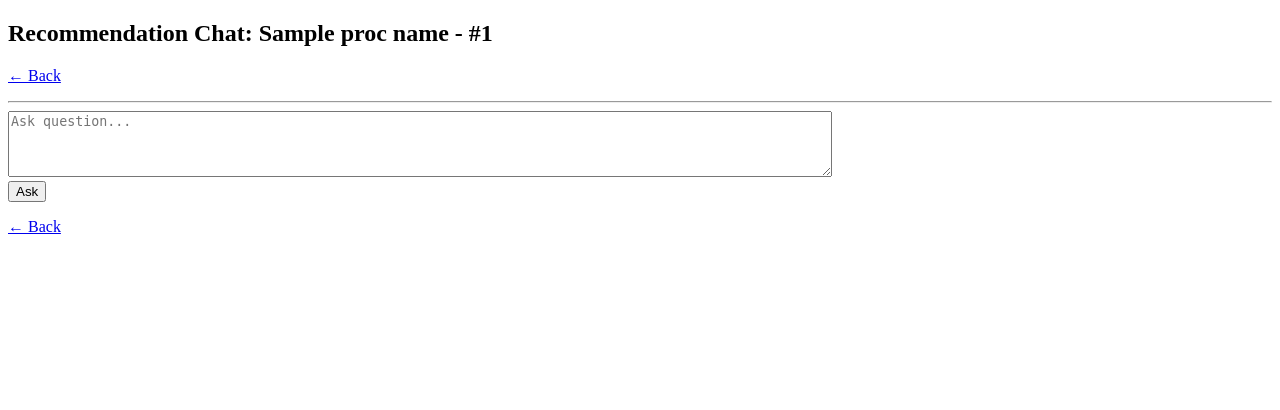
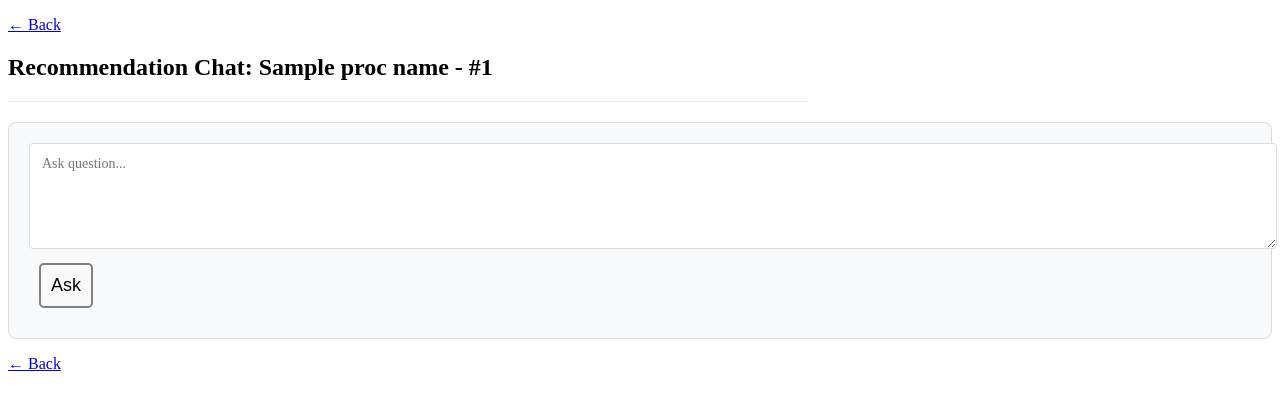
Before and after one commit to RadimBaca/blitz_agent, a Flask app: template templates/analyze.html in a window 1280 px wide. Shown: the top 410 px of the page. Run offline with Flask 3, Linux system fonts and the light colour scheme; the template is opened without the code that fills it: most values are stand-ins (such as "Sample title", 1, 10 or a date in 2020); parts of the project's set-up code (start-up, migrations or seed data) failed here and were passed over; some libraries are stand-ins or nearby versions.

Commit message:
Front end styling

```diff
--- /dev/null
+++ b/static/style.css
@@ -0,0 +1,274 @@
+h3{
+    border-radius: 5px;
+    border: 2px solid gray;
+    padding: 10px;
+    margin: 24px;
+    background-color: #f9f9f9;
+    font-size: 24px;
+    text-align: center;
+}
+
+
+/* From Uiverse.io by barisdogansutcu */
+button {
+  border-radius: 5px;
+    border: 2px solid gray;
+    padding: 10px;
+    margin: 10px;
+    background-color: #f9f9f9;
+    font-size: 18px;
+    text-align: center;
+    transition: color 0.3s ease, transform 0.3s ease;
+    cursor: pointer;
+}
+
+
+
+button:hover {
+  color: #007BFF;        /* Change text color on hover */
+  transform: scale(1.05); /* Slight zoom effect */
+}
+
+.loader {
+  position: absolute;
+  top: 0;
+  bottom: 0;
+  left: 0;
+  right: 0;
+}
+
+.jimu-primary-loading:before,
+.jimu-primary-loading:after {
+  position: absolute;
+  top: 0;
+  content: '';
+}
+
+.jimu-primary-loading:before {
+  left: -19.992px;
+}
+
+.jimu-primary-loading:after {
+  left: 19.992px;
+  -webkit-animation-delay: 0.32s !important;
+  animation-delay: 0.32s !important;
+}
+
+.jimu-primary-loading:before,
+.jimu-primary-loading:after,
+.jimu-primary-loading {
+  background: #076fe5;
+  -webkit-animation: loading-keys-app-loading 0.8s infinite ease-in-out;
+  animation: loading-keys-app-loading 0.8s infinite ease-in-out;
+  width: 13.6px;
+  height: 32px;
+}
+
+.jimu-primary-loading {
+  text-indent: -9999em;
+  margin: auto;
+  position: absolute;
+  right: calc(50% - 6.8px);
+  top: calc(50% - 16px);
+  -webkit-animation-delay: 0.16s !important;
+  animation-delay: 0.16s !important;
+}
+
+@-webkit-keyframes loading-keys-app-loading {
+
+  0%,
+  80%,
+  100% {
+    opacity: .75;
+    box-shadow: 0 0 #076fe5;
+    height: 32px;
+  }
+
+  40% {
+    opacity: 1;
+    box-shadow: 0 -8px #076fe5;
+    height: 40px;
+  }
+}
+
+@keyframes loading-keys-app-loading {
+
+  0%,
+  80%,
+  100% {
+    opacity: .75;
+    box-shadow: 0 0 #076fe5;
+    height: 32px;
+  }
+
+  40% {
+    opacity: 1;
+    box-shadow: 0 -8px #076fe5;
+    height: 40px;
+  }
+}
+
+/* Sidebar and content layout styles */
+.sidebar {
+    min-width: 250px;
+    padding: 20px;
+    border-right: 2px solid #ddd;
+    background-color: #f8f9fa;
+}
+
+.content {
+    flex: 1;
+    padding: 20px;
+}
+
+.sidebar ul {
+    list-style-type: none;
+    padding: 0;
+}
+
+.sidebar li {
+    margin: 10px 0;
+}
+
+.sidebar a {
+    text-decoration: none;
+    color: #333;
+    padding: 8px 12px;
+    display: block;
+    border-radius: 4px;
+    transition: background-color 0.3s ease;
+}
+
+.sidebar a:hover {
+    background-color: #e9ecef;
+}
+
+/* Table styling with frames */
+table {
+    width: 100%;
+    border-collapse: collapse;
+    margin-top: 20px;
+    background-color: white;
+    box-shadow: 0 2px 4px rgba(0,0,0,0.1);
+}
+
+table th,
+table td {
+    padding: 12px 15px;
+    text-align: left;
+    border: 1px solid #ddd;
+}
+
+table th {
+    background-color: #f8f9fa;
+    font-weight: bold;
+    color: #333;
+    border-bottom: 2px solid #dee2e6;
+}
+
+table tbody tr:nth-child(even) {
+    background-color: #f8f9fa;
+}
+
+table tbody tr:hover {
+    background-color: #e9ecef;
+    transition: background-color 0.3s ease;
+}
+
+table tbody tr[style*="background-color: #e6f2ff"] {
+    background-color: #e6f2ff !important;
+}
+
+table tbody tr[style*="background-color: #e6f2ff"]:hover {
+    background-color: #d1ecf1 !important;
+}
+
+/* Chat styling */
+.chat-container {
+    max-width: 800px;
+    margin: 20px 0;
+}
+
+.chat-message {
+    margin: 15px 0;
+    padding: 12px 16px;
+    border-radius: 8px;
+    max-width: 80%;
+    word-wrap: break-word;
+}
+
+.chat-message.ai {
+    background-color: #f8f9fa;
+    border-left: 4px solid #007BFF;
+    margin-right: 20%;
+}
+
+.chat-message.user {
+    background-color: #e3f2fd;
+    border-left: 4px solid #2196F3;
+    margin-left: 20%;
+}
+
+.chat-message strong {
+    color: #333;
+    display: block;
+    margin-bottom: 8px;
+    font-size: 14px;
+}
+
+.chat-message.ai strong {
+    color: #007BFF;
+}
+
+.chat-message.user strong {
+    color: #2196F3;
+}
+
+.chat-input-form {
+    margin-top: 20px;
+    padding: 20px;
+    background-color: #f8f9fa;
+    border-radius: 8px;
+    border: 1px solid #ddd;
+}
+
+.chat-input-form textarea {
+    width: 100%;
+    padding: 12px;
+    border: 1px solid #ddd;
+    border-radius: 4px;
+    font-size: 14px;
+    font-family: inherit;
+    resize: vertical;
+    min-height: 80px;
+}
+
+.chat-input-form textarea:focus {
+    outline: none;
+    border-color: #007BFF;
+    box-shadow: 0 0 0 2px rgba(0, 123, 255, 0.25);
+}
+
+.chat-separator {
+    border: none;
+    height: 1px;
+    background-color: #e9ecef;
+    margin: 10px 0;
+}
+
+/* Agent output area for main page */
+#agent-output {
+    margin-top: 20px;
+    padding: 15px;
+    background-color: #f8f9fa;
+    border: 1px solid #ddd;
+    border-radius: 5px;
+    min-height: 100px;
+    white-space: pre-wrap;
+    font-family: inherit;
+    display: none;
+}
+
+#agent-output.active {
+    display: block;
+}
--- a/templates/analyze.html
+++ b/templates/analyze.html
@@ -2,29 +2,32 @@
 <html>
 <head>
     <title>Recommendation Analysis - {{ proc_name }}</title>
+    <link rel="stylesheet" href="/static/style.css">
 </head>
 <body>
+    <p><a href="{{ url_for('procedure', display_name=proc_name) }}">← Back</a></p>
+
     <h2>Recommendation Chat: {{ proc_name }} - #{{ rec_id }}</h2>
 
-
-    <p><a href="{{ url_for('procedure', display_name=proc_name) }}">← Back</a></p>
+    <div class="chat-container">
         {% for role, message in chat_history %}
             {% if role == 'ai' %}
-            <div style="margin-left: 20px; background-color: #f0f0f0; padding: 8px; border-radius: 5px;">
-                <p><strong>AI:</strong></p>
+                <div class="chat-message ai">
+                    <strong>AI:</strong>
                     {{ message | markdown }}
                 </div>
             {% elif role == 'user' %}
-            <div style="margin-left: 100px; background-color: #e6f7ff; padding: 8px; border-radius: 5px;">
-                <p><strong>You:</strong></p>
+                <div class="chat-message user">
+                    <strong>You:</strong>
                     {{ message | markdown }}
                 </div>
             {% endif %}
-        <hr>
+            <hr class="chat-separator">
         {% endfor %}
+    </div>
 
-    <form method="post">
-        <textarea name="user_input" rows="4" cols="100" placeholder="Ask question..."></textarea><br>
+    <form method="post" class="chat-input-form">
+        <textarea name="user_input" rows="4" placeholder="Ask question..."></textarea><br>
         <button type="submit">Ask</button>
     </form>
 
```
Also changed, not shown: templates/index.html (+5 -3 lines). Lines whose indentation alone changed are shown as unchanged.
